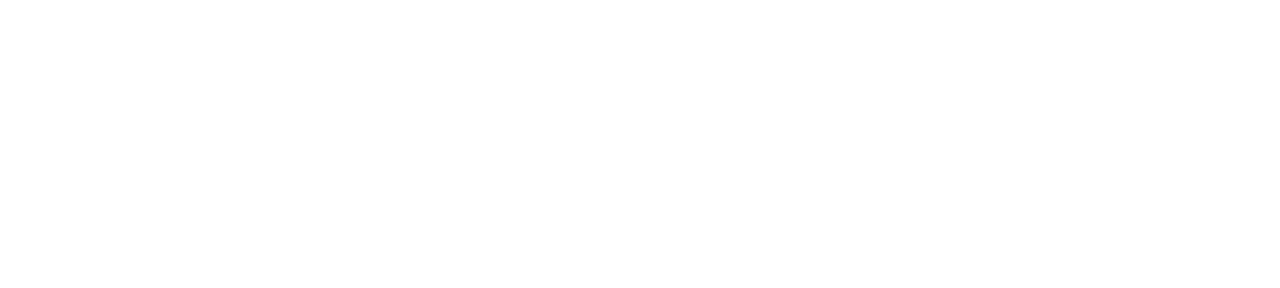
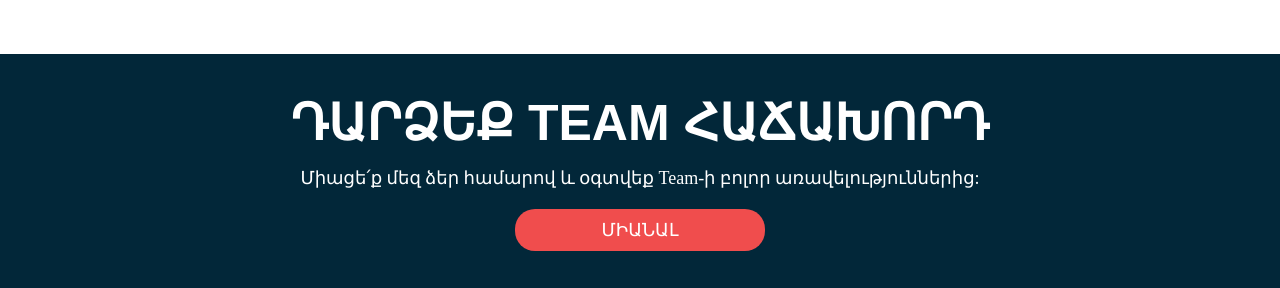
Before and after one commit to markosyanmarkos2/team-telecom, a React (Vite) app: page / in a window 1280 px wide. Shown: the part 1326-1614 px from the top of the page. Before the commit the page ends 1380 px from the top, so only its background shows below. Built offline with nearby package versions, Linux system fonts and the light colour scheme.

Commit message:
arajark divy avarteci

```diff
--- a/index.html
+++ b/index.html
@@ -109,7 +109,11 @@
         </div>
       </div>
       <div class="arajark">
-
+        <h1 style="font-size: 50px; color: white; font-weight: bold; font-family: sans-serif; margin-bottom: 15px;">
+          ԴԱՐՁԵՔ TEAM ՀԱՃԱԽՈՐԴ
+        </h1>
+        <p style="font-size: 18px; color: white; margin-bottom: 20px;">Միացե՛ք մեզ ձեր համարով և օգտվեք Team-ի բոլոր առավելություններից:</p>
+        <button style="width: 250px; padding: 10px; border-radius: 20px; background-color: #f04d4d; color: white; border: 0; font-size: 18px; font-family: sans-serif;">ՄԻԱՆԱԼ</button>
       </div>
     </div>
     <script type="module" src="/src/main.jsx"></script>
--- a/src/index.css
+++ b/src/index.css
@@ -313,5 +313,11 @@ header {
     padding-top: 50px;
 }
 .arajark{
-
+    width: 100%;
+    background-color: #022739;
+    padding: 40px 0;
+    display: flex;
+    flex-direction: column;
+    justify-content: center;
+    align-items: center;
 }
```
